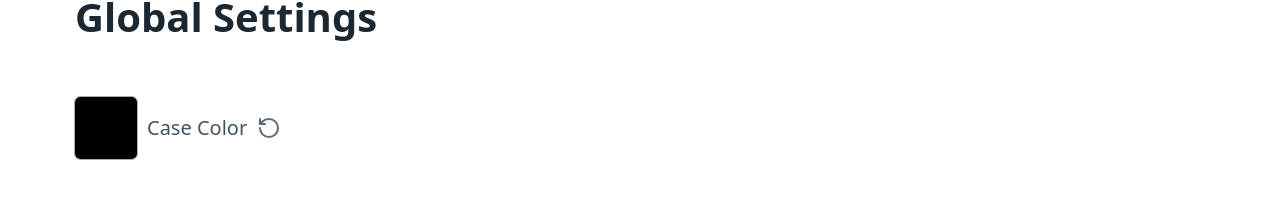
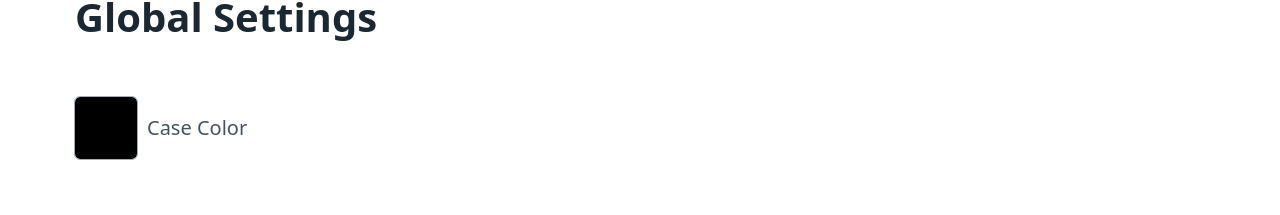
Before and after one commit to jsartelle/mk47-keycap-designer, a SvelteKit app: page / in a window 1280 px wide. Shown: the part 654-869 px from the top of the page. Built offline with nearby package versions, Linux system fonts and the light colour scheme.

Commit message:
Fix case color reset button being incorrectly shown

```diff
--- a/src/routes/+page.svelte
+++ b/src/routes/+page.svelte
@@ -55,7 +55,7 @@
 			<label>
 				<input type="color" bind:value={$caseColor} />
 				<span>Case Color</span>
-				{#if $caseColor !== caseColor.initialValue}
+				{#if $caseColor !== caseColor.getInitialValue()}
 					<ResetButton on:click={caseColor.reset} label="Reset Case Color" />
 				{/if}
 			</label>
```
